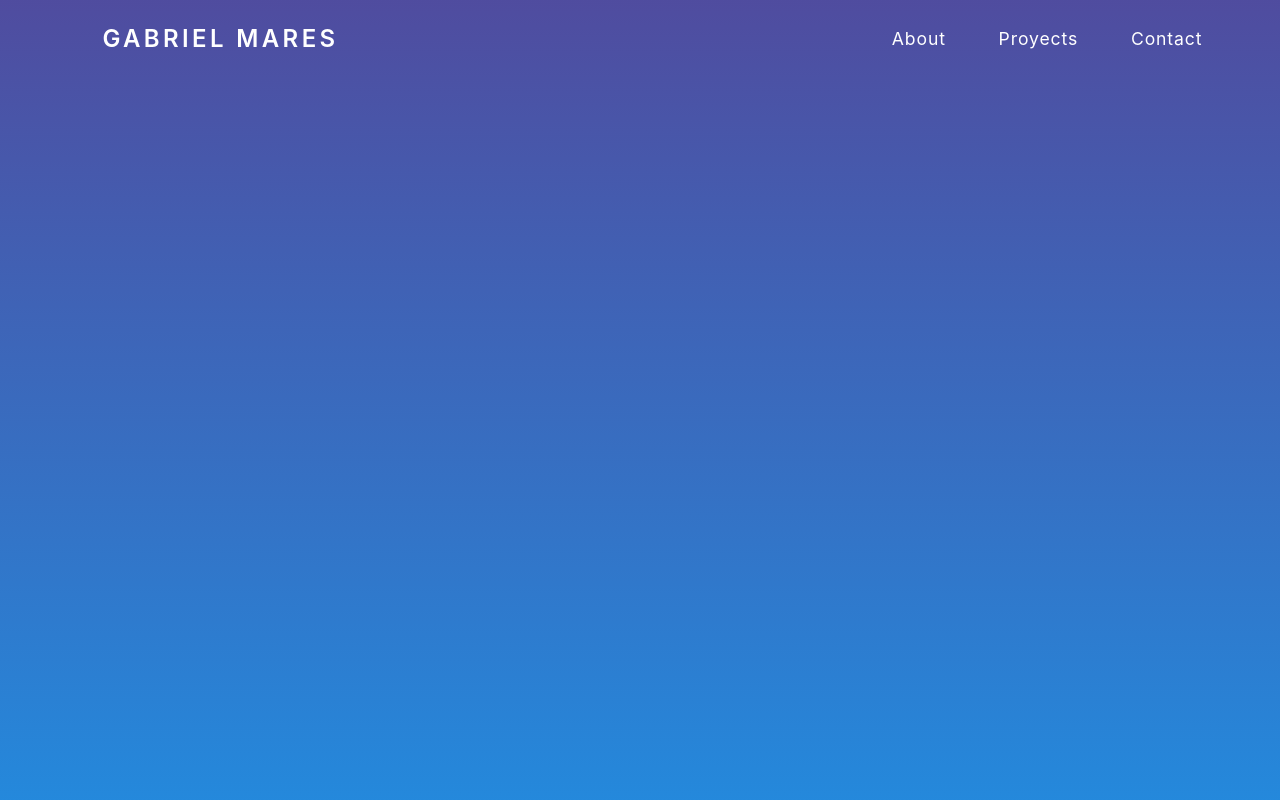
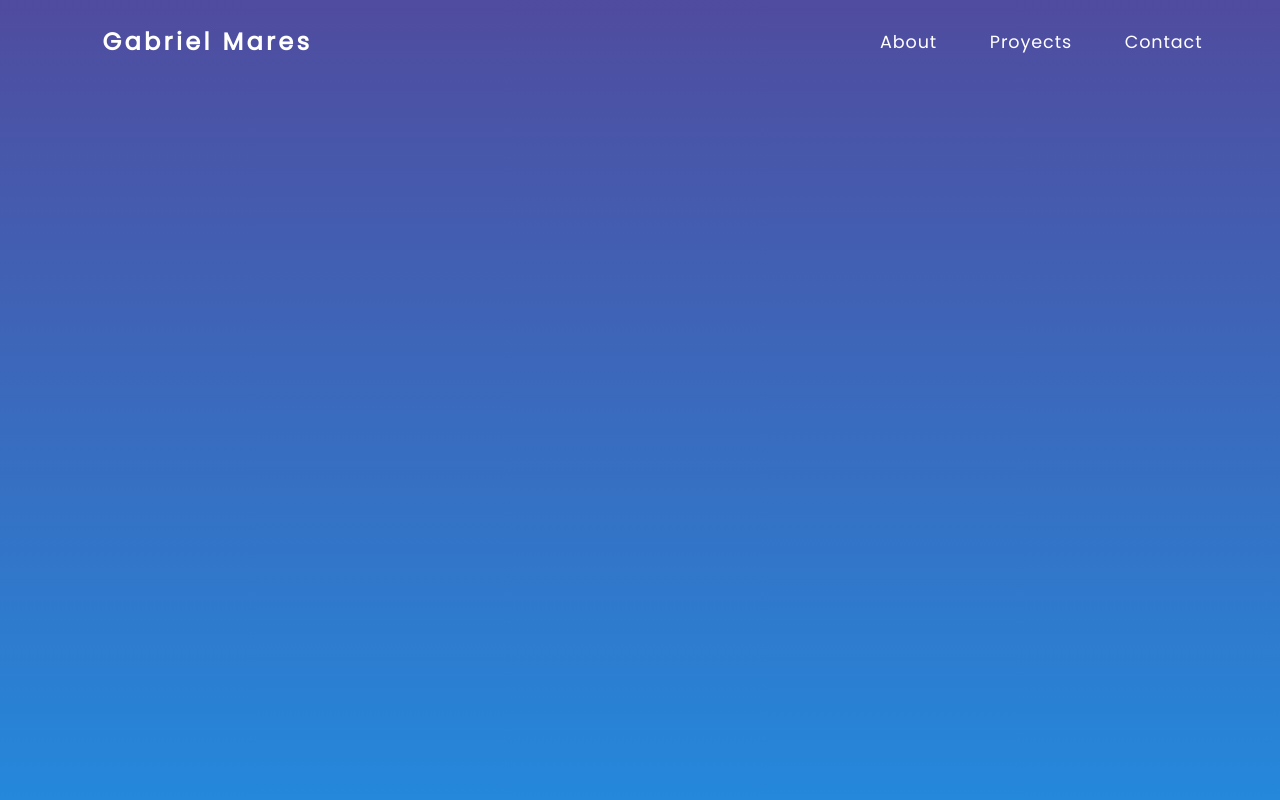
Before and after one commit to gabrielmares/portafolio, a Next.js app: page / in a window 1280 px wide. Shown: the top 800 px of the page. Built offline with nearby package versions, Linux system fonts and the light colour scheme.

Commit message:
agregando fuente poppins

```diff
--- a/components/Header.js
+++ b/components/Header.js
@@ -5,10 +5,9 @@
 const Encabezado = () => {
     const { height } = useWindow()
     const estilosEncabezado = (height * 1.2 >= window.innerHeight ) ? styles.conGradiente : styles.encabezado
-    console.log(height)
     return (
         <nav className={estilosEncabezado} >
-            <span className={styles.title}>GABRIEL MARES</span>
+            <span className={styles.title}>Gabriel Mares</span>
             <ul className={styles.enlaces}>
                 <a>About</a>
                 <a>Proyects</a>
--- a/styles/globals.css
+++ b/styles/globals.css
@@ -1,8 +1,9 @@
+@import url('https://fonts.googleapis.com/css2?family=Poppins&display=swap');
 html,
 body {
   padding: 0;
   margin: 0;
-  font-family: -apple-system, BlinkMacSystemFont, Segoe UI, Roboto, Oxygen,
+  font-family: Poppins, -apple-system, BlinkMacSystemFont, Segoe UI, Roboto, Oxygen,
     Ubuntu, Cantarell, Fira Sans, Droid Sans, Helvetica Neue, sans-serif;
 }
 
```
